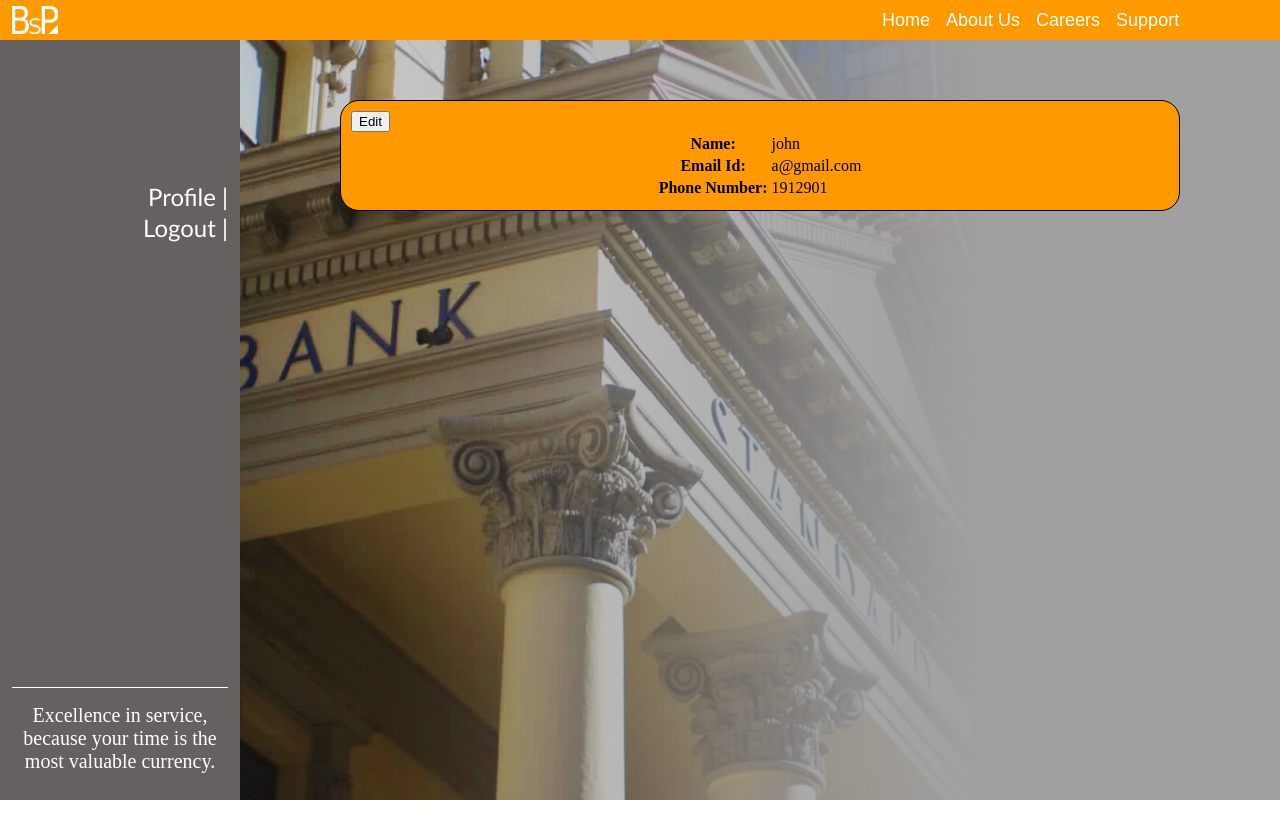
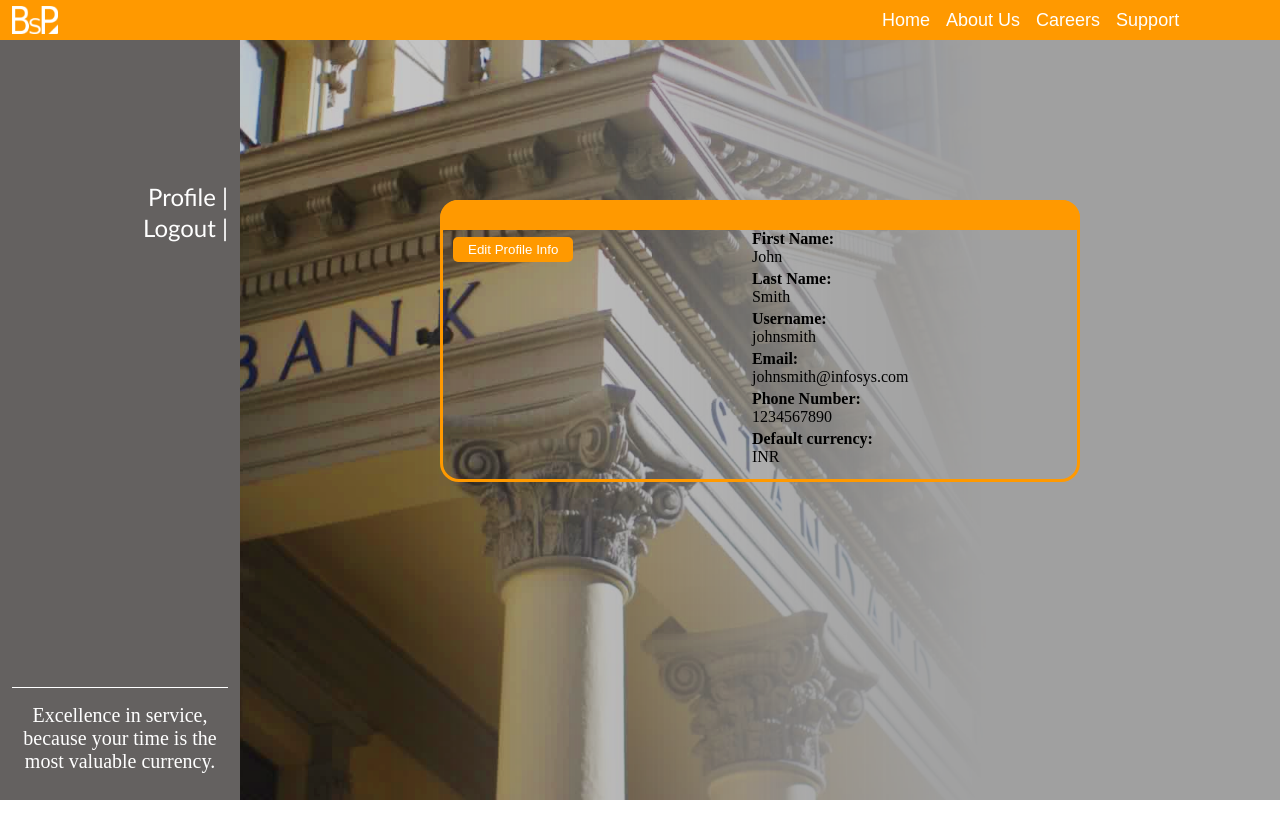
Before and after one commit to ericlong128/CurrencyConverterFrontEnd, an Angular app in the folder bank-service-portal/: page /profile in a window 1280 px wide. Shown: the top 838 px of the page. Built offline with nearby package versions, Linux system fonts and the light colour scheme.

Commit message:
updated profile page styling and fields

```diff
--- a/bank-service-portal/angular.json
+++ b/bank-service-portal/angular.json
@@ -90,6 +90,7 @@
               "src/assets"
             ],
             "styles": [
+              "./node_modules/ngx-toastr/toas.css",
               "src/styles.css"
             ],
             "scripts": []
--- a/bank-service-portal/package.json
+++ b/bank-service-portal/package.json
@@ -10,7 +10,7 @@
   },
   "private": true,
   "dependencies": {
-    "@angular/animations": "^14.1.0",
+    "@angular/animations": "^14.1.1",
     "@angular/common": "^14.1.0",
     "@angular/compiler": "^14.1.0",
     "@angular/core": "^14.1.0",
@@ -18,6 +18,7 @@
     "@angular/platform-browser": "^14.1.0",
     "@angular/platform-browser-dynamic": "^14.1.0",
     "@angular/router": "^14.1.0",
+    "ngx-toastr": "^15.0.0",
     "rxjs": "~7.5.0",
     "tslib": "^2.3.0",
     "zone.js": "~0.11.4"
--- a/bank-service-portal/src/app/app.module.ts
+++ b/bank-service-portal/src/app/app.module.ts
@@ -10,6 +10,7 @@ import { ProfileComponent } from './profile/profile.component';
 import { LoginComponent } from './login/login.component';
 import { CurrencyconverterComponent } from './currencyconverter/currencyconverter.component';
 import { SidebarComponent } from './sidebar/sidebar.component';
+import { ToastrModule } from 'ngx-toastr';
 
 @NgModule({
   declarations: [
@@ -26,6 +27,7 @@ import { SidebarComponent } from './sidebar/sidebar.component';
     HttpClientModule,
     FormsModule,
     ReactiveFormsModule,
+    ToastrModule.forRoot(),
   ],
   providers: [],
   bootstrap: [AppComponent]
--- a/bank-service-portal/src/app/profile/profile.component.css
+++ b/bank-service-portal/src/app/profile/profile.component.css
@@ -11,6 +11,10 @@ html{
     left: 0;
 }
 
+label {
+    font-weight: bold;
+}
+
 .engulfing-container{
     height: 100vh;
     width: 100vw -200px;
@@ -19,13 +23,57 @@ html{
 }
 
 #container {
-    border: black 1px solid;
+    font-family: "Raleway";
+    margin: 100px;
+    border: #ff9900 3px solid;
     border-radius: 19px;
-    padding: 10px;
-    background-color: rgb(255, 153, 0);
+    padding: 0px 0px 10px 0px;
 }
 
 .form {
     margin: 0 auto;
+}
 
+.float-right {
+    float: right;
 }
+
+.float-left {
+    float: left;
+}
+
+.field-error-message {
+    color: red !important;
+    font-size: small;
+}
+
+.toast {
+    background: rgba(60, 255, 0, 0.454);
+    margin: 10px;
+    border-radius: 2px;
+    padding: 5px 10px;
+    color: white;
+    position: fixed;
+}
+
+.card-head {
+    background-color: #ff9900;
+    height: 30px;
+    margin: -3px;
+    padding: 0px;
+    border-radius: 18px 18px 0px 0px;
+}
+
+button {
+    background-color: #ff9900;
+    border-radius: 5px;
+    border-color: #ff9900;
+    color: white;
+    border: none;
+    margin: 10px;
+    padding: 5px 15px;
+}
+
+button:hover {
+    background-color: #fcc97e;
+}
--- a/bank-service-portal/src/app/profile/profile.component.html
+++ b/bank-service-portal/src/app/profile/profile.component.html
@@ -1,49 +1,98 @@
 <app-sidebar></app-sidebar>
 <html>
 <div class="engulfing-container">
+    <span *ngIf="showToast" class="float-right toast">{{message}}</span>
 <div id="container">
-    <button *ngIf="isEdittingMode==false" (click)="updateEdittingMode(true)">Edit</button>
-    <button *ngIf="isEdittingMode==true" (click)="updateEdittingMode(false)">Cancel</button>
-    <button *ngIf="isEdittingMode==true" (click)="save()">Save</button>
+    <div class="card-head"></div>
+    <div class="button-div">
+        <button class="float-left" *ngIf="isEdittingMode==false" (click)="updateEdittingMode(true)">Edit Profile Info</button>
+        <button class="float-left" *ngIf="isEdittingMode==true" (click)="updateEdittingMode(false)">Cancel</button>
+    </div>
     <table class="table table-condensed text-black form">
         <tr>
-            <th>Name:</th>
             <td>
+                <label>First Name:</label>
                 <div *ngIf="!isEdittingMode">
-                    {{customer.name}}
+                    {{customer.firstName}}
                 </div>
                 <div *ngIf="isEdittingMode">
-                    <input type="text" class="form-control" [(ngModel)]="customerToUpdate.name">
+                    <input type="text" class="form-control" [(ngModel)]="customerToUpdate.firstName">
                 </div>
             </td>
         </tr>
 
         <tr>
-            <th>Email Id:</th>
             <td>
+                <label>Last Name:</label>
                 <div *ngIf="!isEdittingMode">
-                    {{customer.emailId}}
+                    {{customer.lastName}}
                 </div>
                 <div *ngIf="isEdittingMode">
-                    <input type="text" class="form-control" [(ngModel)]="customerToUpdate.emailId">
+                    <input type="text" class="form-control" [(ngModel)]="customerToUpdate.lastName">
                 </div>
             </td>
+        </tr>
 
+        <tr>
+            <td>
+                <label>Username:</label>
+                <div *ngIf="!isEdittingMode">
+                    {{customer.username}}
+                </div>
+                <div *ngIf="isEdittingMode">
+                    <input type="text" class="form-control" [(ngModel)]="customerToUpdate.username">
+                </div>
+            </td>
+        </tr>
+
+        <tr>
+            <td>
+                <label>Email:</label>
+                <div *ngIf="!isEdittingMode">
+                    {{customer.email}}
+                </div>
+                <div *ngIf="isEdittingMode">
+                    <input type="text" id="emailField" name="emailField" class="form-control" email
+                        required #emailField="ngModel" [(ngModel)]="customerToUpdate.email">
+                        <div class="field-error-message" *ngIf="emailField.invalid && emailField.dirty">
+                            Email is mandatory and should have the right format
+                        </div>
+                </div>
+            </td>
         </tr>
         <tr>
-            <th>Phone Number:</th>
             <td>
+                <label>Phone Number:</label>
                 <div *ngIf="!isEdittingMode">
                     {{customer.phoneNumber}}
                 </div>
                 <div *ngIf="isEdittingMode">
-                    <input type="text" class="form-control" [(ngModel)]="customerToUpdate.phoneNumber">
+                    <input type="number" name="phoneNumber" class="form-control" id="phoneNumber" pattern="[0-9]{10}" [(ngModel)]="customerToUpdate.phoneNumber"
+                        required #phoneNumber="ngModel">
+                    <div class="field-error-message" *ngIf="phoneNumber.invalid && phoneNumber.dirty">
+                        Phone number is mandatory and should be 10 digits
+                    </div>
                 </div>
             </td>
         </tr>
 
-
+        <tr>
+            <td>
+                <label>Default currency:</label>
+                <div *ngIf="!isEdittingMode">
+                    {{customer.defaultCurrency}}
+                </div>
+                <div *ngIf="isEdittingMode">
+                    <select [(ngModel)]="customerToUpdate.defaultCurrency">
+                        <option *ngFor="let currency of availableCurrencies" [value]="currency">{{currency}}</option>
+                    </select>
+                </div>
+            </td>
+        </tr>
     </table>
+    <div *ngIf="isEdittingMode==true">
+        <button (click)="save()">Save Profile</button>
+    </div>
 </div>
 </div>
 </html>
--- a/bank-service-portal/src/app/profile/profile.component.ts
+++ b/bank-service-portal/src/app/profile/profile.component.ts
@@ -1,5 +1,6 @@
 import { Component, isDevMode, OnInit } from '@angular/core';
 import { Customer } from 'src/shared/models/customer';
+import { AvailableCurrencies } from 'src/shared/states/currencies';
 
 @Component({
   selector: 'app-profile',
@@ -11,17 +12,22 @@ export class ProfileComponent implements OnInit {
   customerToUpdate: Customer;
   updating: string;
   isEdittingMode: boolean = false;
-  constructor() { }
+  showToast: boolean = false;
+  message: string = "Saved successfully!!";
+  availableCurrencies: string[];
 
   ngOnInit(): void {
     this.customer = {
-      emailId: "a@gmail.com",
-      name: "john",
-      newPassword: "abc",
-      password: "abc",
-      phoneNumber: "1912901",
+      username: "johnsmith",
+      firstName: "John",
+      lastName: "Smith",
+      email: "johnsmith@infosys.com",
+      phoneNumber: "1234567890",
+      defaultCurrency: "INR",
     }
     this.customerToUpdate = Object.assign({}, this.customer);
+    this.availableCurrencies = AvailableCurrencies;
+    console.log(this.availableCurrencies);
   }
 
   updateEdittingMode(isEdittingMode: boolean) {
@@ -32,7 +38,10 @@ export class ProfileComponent implements OnInit {
   }
 
   save() {
+    console.log("saved",this.customerToUpdate);
     this.customer = Object.assign({}, this.customerToUpdate);
     this.isEdittingMode = false;
+    this.showToast = true;
+    setTimeout(() => {this.showToast = false}, 1500);
   }
 }
--- /dev/null
+++ b/bank-service-portal/src/shared/states/currencies.ts
@@ -0,0 +1,12 @@
+
+export var AvailableCurrencies: string[] = [
+    "USD",
+    "EUR",
+    "INR",
+    "JPY",
+    "GBP",
+    "CAD",
+    "AUD",
+    "CNH",
+    "RUB",
+]
```
Also changed, not shown: bank-service-portal/src/app/services/profile.service.ts (added, +24 -0 lines), bank-service-portal/src/shared/models/customer.ts (+7 -4 lines), 2 other files (tests, documents, lock files or other folders).
